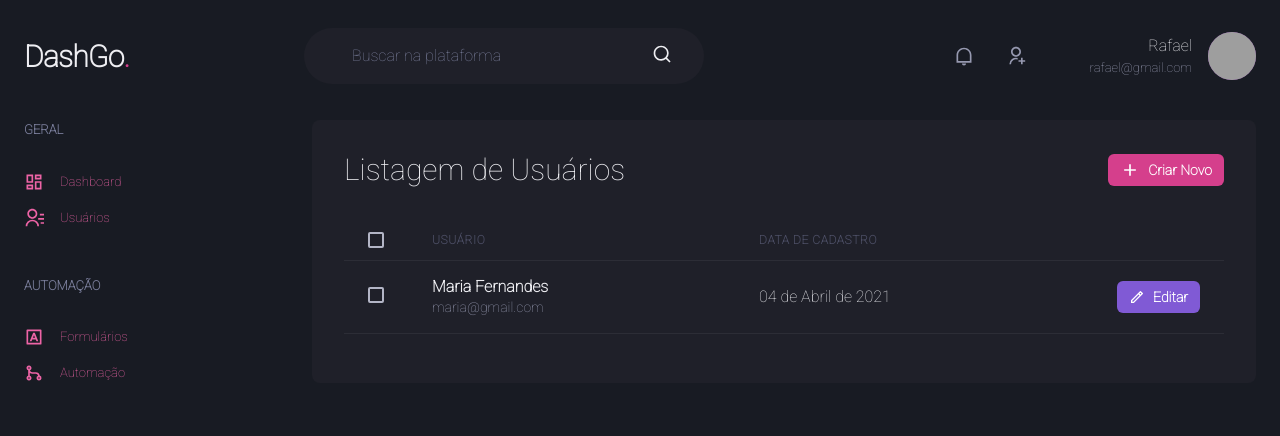
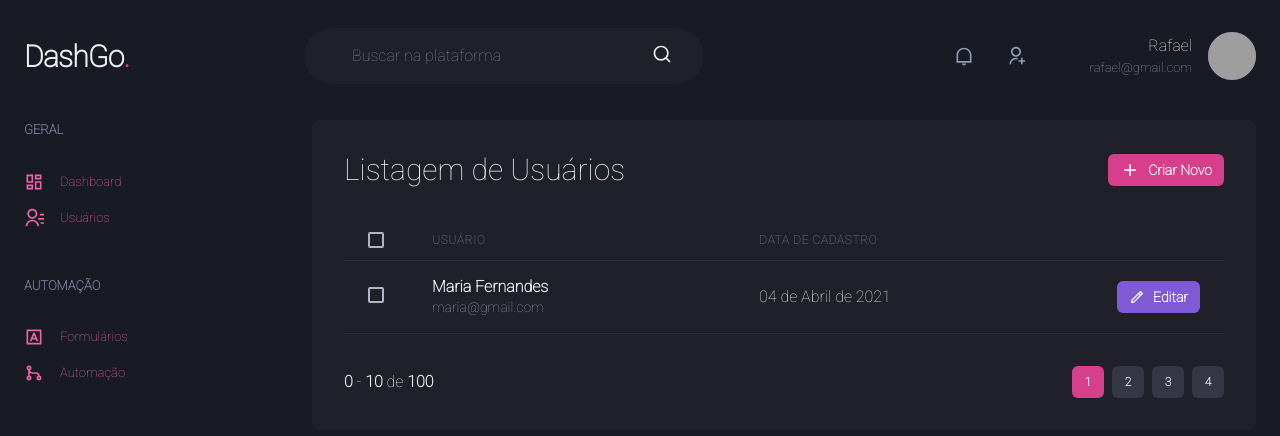
Before and after one commit to RafaelRossales/dashboard-react, a Next.js app: page /users in a window 1280 px wide. Shown: the top 436 px of the page. Built offline with nearby package versions, Linux system fonts and the light colour scheme; grey boxes are pictures that could not be loaded.

Commit message:
Creating NewUser Component

```diff
--- /dev/null
+++ b/src/components/Pagination.tsx
@@ -0,0 +1,70 @@
+import {Stack,Button,Box} from '@chakra-ui/react';
+
+export function Pagination(){
+
+    return(
+        <Stack
+            direction="row"
+            spacing="6"
+            mt="8"
+            justify="space-between"
+            align="center"
+        >
+
+            <Box>
+                <strong>0</strong> - <strong>10</strong> de <strong>100</strong>
+            </Box>
+
+            <Stack direction="row" spacing="2">
+            <Button
+            size="sm"
+            fontSize="xs"
+            colorScheme="pink"
+            disabled
+            _disabled={{
+                bg:'pink.500',
+                cursor:'default'
+            }}
+            >
+                1
+            </Button>
+
+            <Button
+            size="sm"
+            fontSize="xs"
+            bg="gray.700"
+            _hover={{
+                bg:'gray.500'
+            }}
+            >
+                2
+            </Button>
+
+
+            <Button
+            size="sm"
+            fontSize="xs"
+            bg="gray.700"
+            _hover={{
+                bg:'gray.500'
+            }}
+            >
+                3
+            </Button>
+
+
+            <Button
+            size="sm"
+            fontSize="xs"
+            bg="gray.700"
+            _hover={{
+                bg:'gray.500'
+            }}
+            >
+                4
+            </Button>
+            </Stack>
+
+        </Stack>
+    )
+}
--- a/src/pages/users/index.tsx
+++ b/src/pages/users/index.tsx
@@ -2,6 +2,7 @@
 import { Sidebar } from '../../components/Sidebar'
 import {Header} from '../../components/Header'
 import { RiAddLine, RiPencilLine } from 'react-icons/ri';
+import { Pagination } from '../../components/Pagination';
 
 
 
@@ -61,6 +62,8 @@
                             </Td>
                         </Tbody>
                     </Table>
+
+                    <Pagination/>
                 </Box>
             </Flex>
         </Box>
```
Also changed, not shown: src/pages/users/create.tsx (added, +40 -0 lines).
